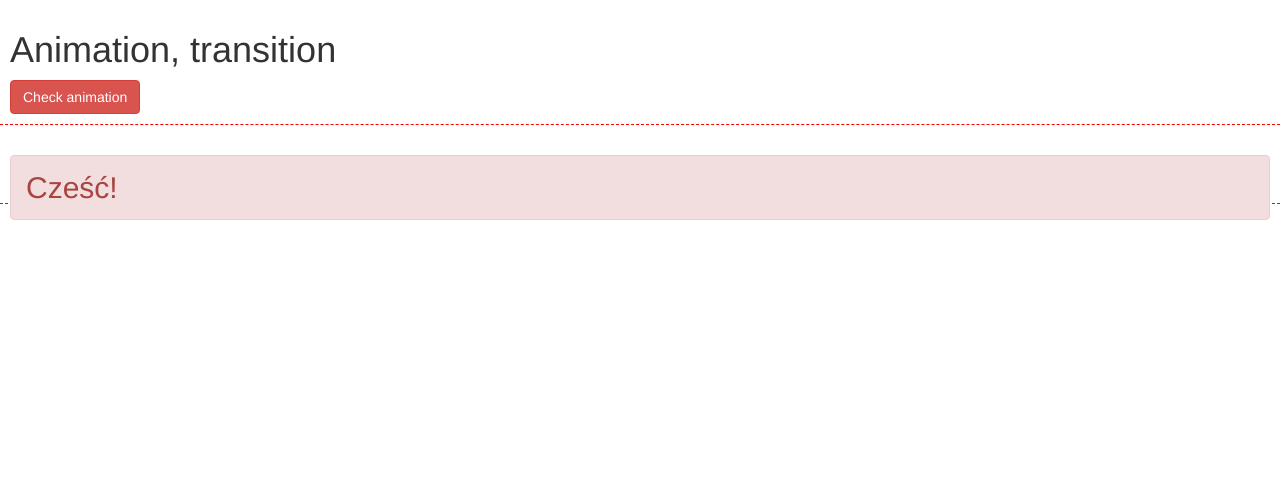
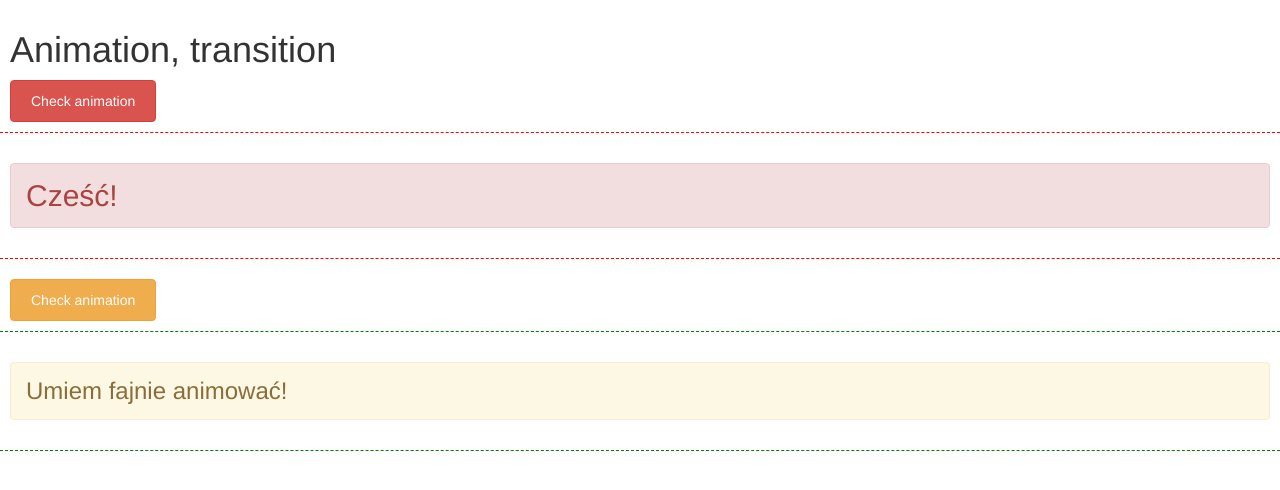
Before and after one commit to PiotrSierant/vue-studying, a Vue app: page / in a window 1280 px wide. Shown: the top 490 px of the page. Built offline with nearby package versions, Linux system fonts and the light colour scheme.

Commit message:
animated

```diff
--- a/src/App.vue
+++ b/src/App.vue
@@ -1,25 +1,35 @@
 <template>
   <div>
        <ComponentAnimation />
+       <ComponentAnimation2 />
   </div>
 </template>
 
 <script>
 import ComponentAnimation from './components/ComponentAnimation.vue';
+import ComponentAnimation2 from './components/ComponentAnimation2.vue';
 export default {
     name: "App",
     components: {
-      ComponentAnimation
+      ComponentAnimation,
+      ComponentAnimation2
     },
 }
 </script>
 
 <style>
+html {
+  overflow: hidden;
+}
 body {
   margin: 0;
   padding: 0;
 }
-header,section {
+header, section {
   padding: 1rem;
+  width: 100%;
+}
+.btn {
+  padding: 1rem 2rem;
 }
 </style>
--- a/src/components/ComponentAnimation.vue
+++ b/src/components/ComponentAnimation.vue
@@ -4,9 +4,9 @@
         <h1>Animation, transition</h1>
         <button @click="display = !display" class="btn" :class="[display ? 'btn-success':'btn-danger']">Check animation</button>
         </header>
-        <section class="animatedSection" >
+        <section class="border">
         <transition name="fade" mode="out-in">
-            <h2 v-if="display" class="alert alert-info" key="1">Witaj!</h2>
+            <h2 v-if="display" class="alert alert-success" key="1">Witaj!</h2>
             <h2 v-else class="alert alert-danger" key="2">Cześć!</h2>
         </transition>
         </section>
@@ -22,12 +22,11 @@ export default {
 };
 </script>
 
-<style>
-.animatedSection {
-  width: 100%;
-  height: 10vh;
+<style scoped>
+.border {
   border-bottom: .1rem dashed red;
   border-top: 1px dashed red;
+  margin-bottom: 1rem;
 }
 .fade-enter-active {
   transition: .5s;
--- /dev/null
+++ b/src/components/ComponentAnimation2.vue
@@ -0,0 +1,59 @@
+<template>
+    <div>
+        <header>
+            <button
+                @click="animation = !animation"
+                class="btn"
+                :class="[animation ? 'btn-primary' : 'btn-warning']"
+                >
+                Check animation
+            </button>
+        </header>
+        <section class="border">
+            <Transition name="fade-bounce" mode="out-in">
+                <h3 class="alert alert-info" v-if="animation" key="1">Jestem super user!</h3>
+                <h3 class="alert alert-warning" v-else key="2">Umiem fajnie animować!</h3>
+            </Transition>
+        </section>
+    </div>
+
+</template>
+
+<script>
+export default {
+    name: 'ComponentAnimation2',
+    data() {
+        return ({
+          animation: false,
+        });
+    },
+};
+</script>
+<style scoped>
+.border {
+  border-bottom: .1rem dashed green;
+  border-top: 1px dashed green;
+  margin-bottom: 1rem;
+}
+.fade-bounce-enter, .fade-bounce-leave-to {
+    opacity: 0;
+}
+.fade-bounce-enter-active {
+    animation: bounce .5s reverse;
+    transition: opacity .5s;
+}
+.fade-bounce-leave-active {
+    animation: bounce .5s ;
+    transition: opacity .5s;
+}
+
+@keyframes bounce {
+    0% {
+        transform: scale(1);
+    }
+
+    100% {
+        transform: scale(.95);
+    }
+}
+</style>
```
